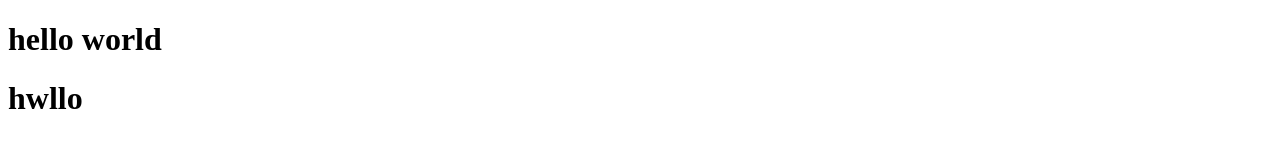
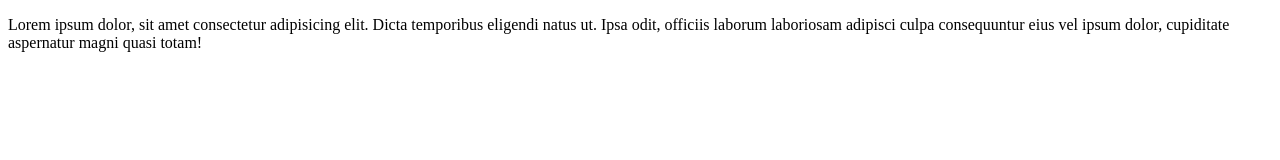
Before and after one commit to mahadi-shakkor/fastpRroject, a plain HTML site: page index.html in a window 1280 px wide. Drawn offline with Linux system fonts and the light colour scheme.

Commit message:
lorem added

```diff
--- a/index.html
+++ b/index.html
@@ -6,7 +6,6 @@
     <title>Document</title>
 </head>
 <body>
-    <h1>hello world</h1>
-    <h1> hwllo</h1>
+  <p>Lorem ipsum dolor, sit amet consectetur adipisicing elit. Dicta temporibus eligendi natus ut. Ipsa odit, officiis laborum laboriosam adipisci culpa consequuntur eius vel ipsum dolor, cupiditate aspernatur magni quasi totam!</p>
 </body>
 </html>
```
